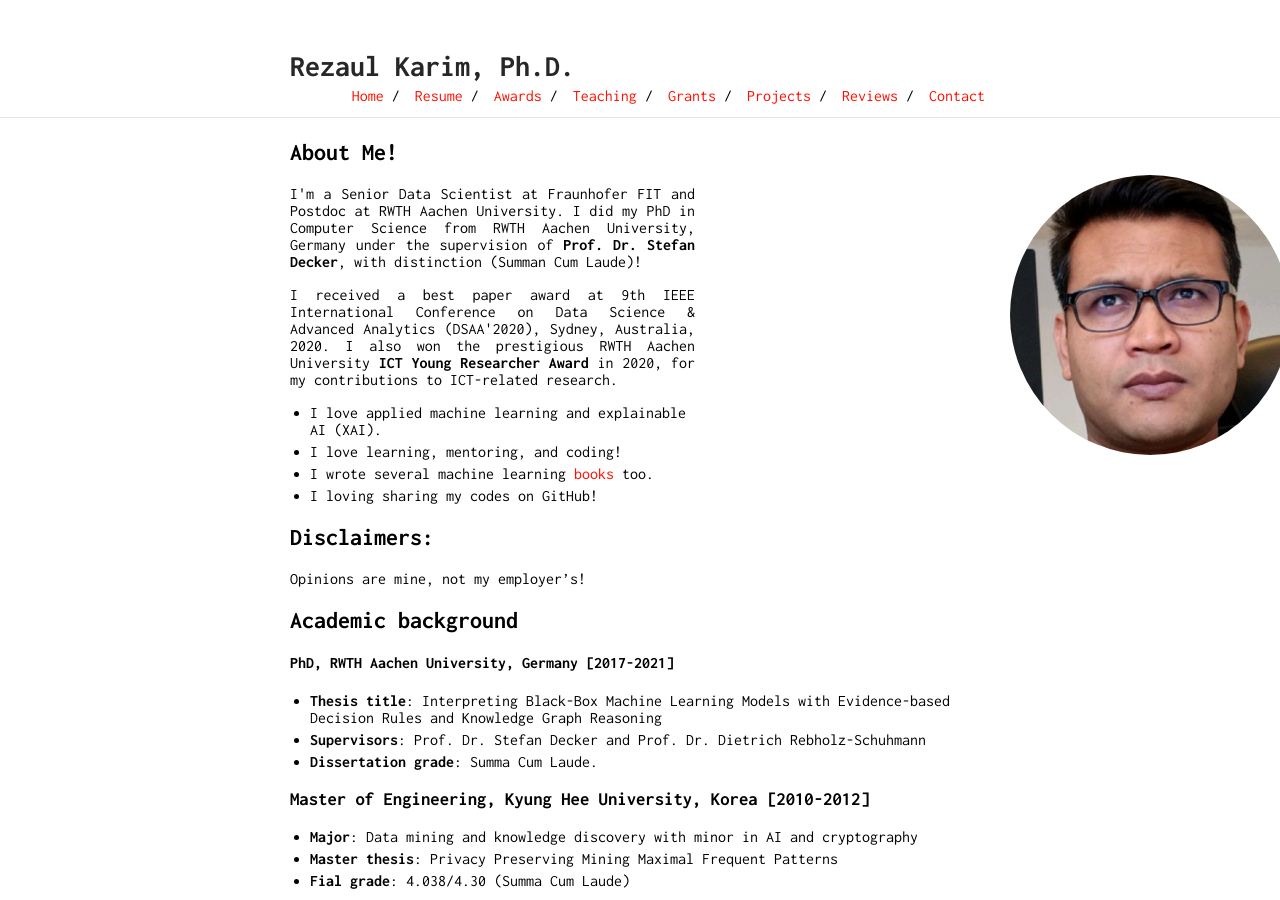
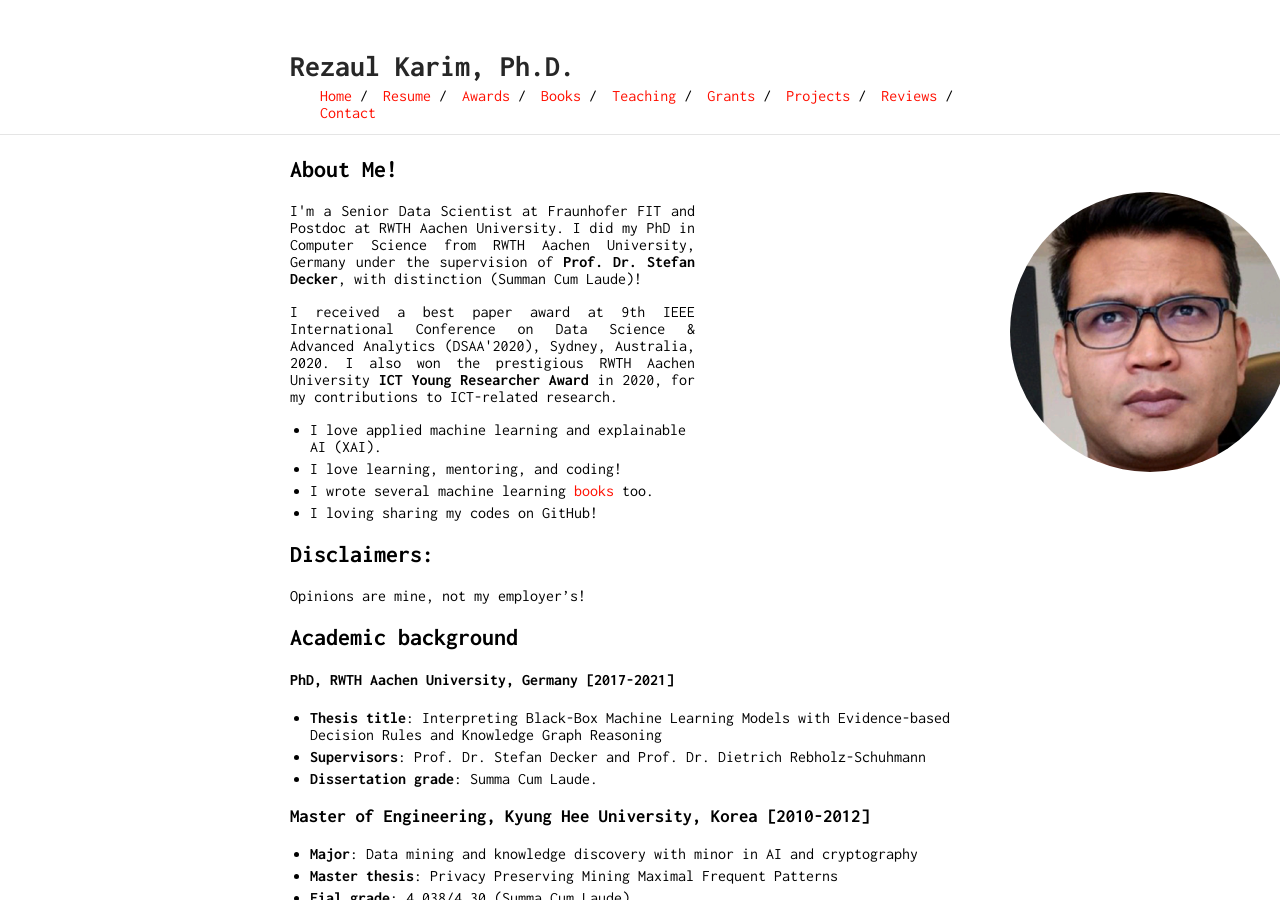
Before and after one commit to rezacsedu/rezacsedu.github.io, a Jekyll site: the page built from index.md, in a window 1280 px wide and 900 px high. Built offline with Jekyll 4.4.1, drawn with Linux system fonts in a browser that asks for light colours; our own code applies the rules of GitHub Pages for plain Markdown files.

Commit message:
Update _config.yml

```diff
--- a/_config.yml
+++ b/_config.yml
@@ -22,6 +22,8 @@ nav:
    link: "cv.pdf"
  - name: "Awards"
    link: "awards"
+ - name: "Books"
+   link: "books"
  - name: "Teaching"
    link: "teaching"
  - name: "Grants"
```
